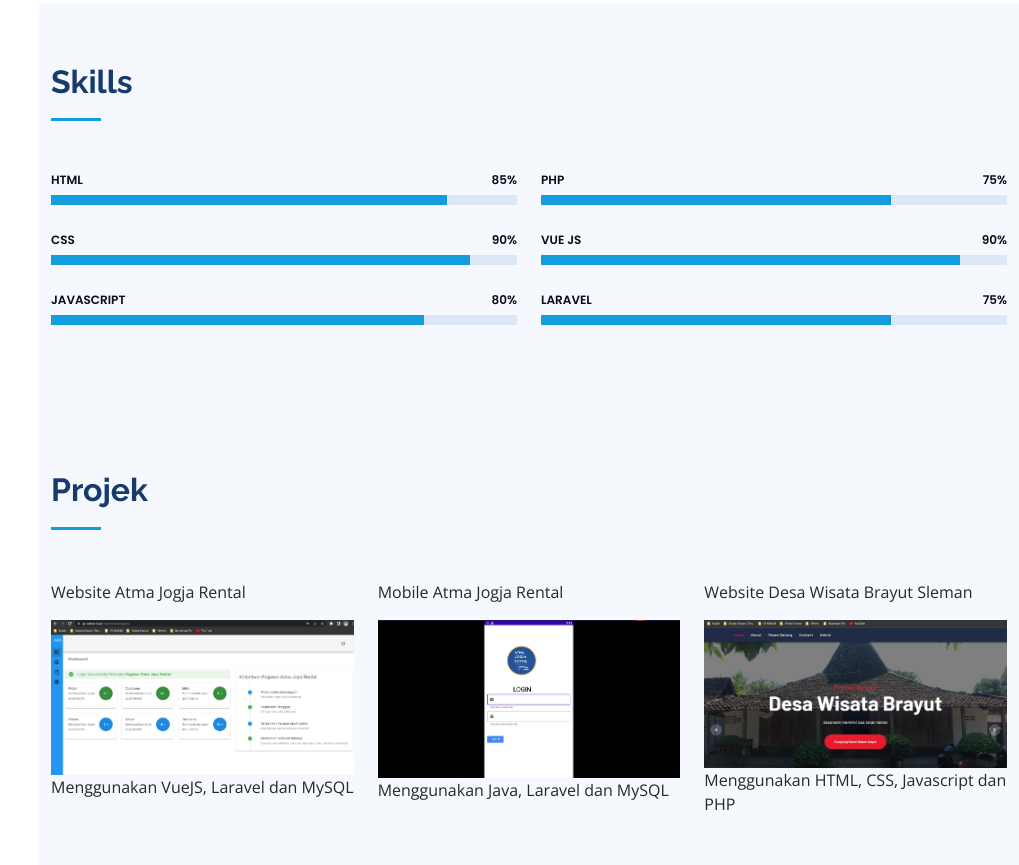
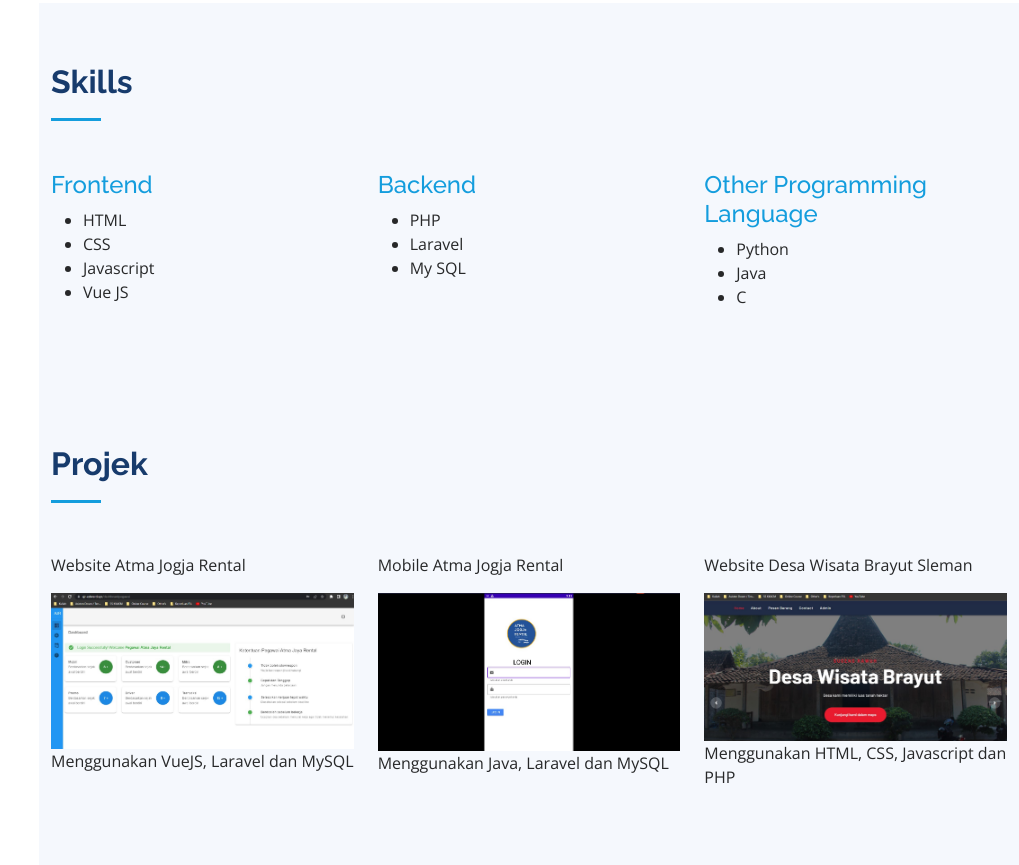
Before and after one commit to michaeledwardd/michaeledwardd.gihub.com, a plain HTML site: page index.html in a window 1280 px wide. Shown: the part 2137-3002 px from the top of the page, without its empty margins (261-1280 px from the left). Drawn offline with nearby package versions, Linux system fonts and the light colour scheme.

Commit message:
sudah final bismilah

```diff
--- a/index.html
+++ b/index.html
@@ -167,60 +167,34 @@
         <div class="section-title">
           <h2>Skills</h2>
         </div>
+        <div class="row">
+          <div class="col-lg-4 col-md-6 icon-box" data-aos="fade-up">
+            <h4 class="title"><a href="">Frontend</a></h4>
+            <ul>
+              <li>HTML</li>
+              <li>CSS</li>
+              <li>Javascript</li>
+              <li>Vue JS</li>
+            </ul>
+          </div>
+          <div class="col-lg-4 col-md-6 icon-box" data-aos="fade-up" data-aos-delay="100">
+            <h4 class="title"><a href="">Backend</a></h4>
+            <ul>
+              <li>PHP</li>
+              <li>Laravel</li>
+              <li>My SQL</li>
+            </ul>
+          </div>
+          <div class="col-lg-4 col-md-6 icon-box" data-aos="fade-up" data-aos-delay="100">
+            <h4 class="title"><a href="">Other Programming Language</a></h4>
+            <ul>
+              <li>Python</li>
+              <li>Java</li>
+              <li>C</li>
+            </ul>
+          </div>
+        </div>
 
-        <div class="row skills-content">
-
-          <div class="col-lg-6" data-aos="fade-up">
-
-            <div class="progress">
-              <span class="skill">HTML <i class="val">85%</i></span>
-              <div class="progress-bar-wrap">
-                <div class="progress-bar" role="progressbar" aria-valuenow="85" aria-valuemin="0" aria-valuemax="100"></div>
-              </div>
-            </div>
-
-            <div class="progress">
-              <span class="skill">CSS <i class="val">90%</i></span>
-              <div class="progress-bar-wrap">
-                <div class="progress-bar" role="progressbar" aria-valuenow="90" aria-valuemin="0" aria-valuemax="100"></div>
-              </div>
-            </div>
-
-            <div class="progress">
-              <span class="skill">JavaScript <i class="val">80%</i></span>
-              <div class="progress-bar-wrap">
-                <div class="progress-bar" role="progressbar" aria-valuenow="80" aria-valuemin="0" aria-valuemax="100"></div>
-              </div>
-            </div>
-
-          </div>
-
-          <div class="col-lg-6" data-aos="fade-up" data-aos-delay="100">
-
-            <div class="progress">
-              <span class="skill">PHP <i class="val">75%</i></span>
-              <div class="progress-bar-wrap">
-                <div class="progress-bar" role="progressbar" aria-valuenow="75" aria-valuemin="0" aria-valuemax="100"></div>
-              </div>
-            </div>
-
-            <div class="progress">
-              <span class="skill">Vue JS <i class="val">90%</i></span>
-              <div class="progress-bar-wrap">
-                <div class="progress-bar" role="progressbar" aria-valuenow="90" aria-valuemin="0" aria-valuemax="100"></div>
-              </div>
-            </div>
-
-            <div class="progress">
-              <span class="skill">Laravel <i class="val">75%</i></span>
-              <div class="progress-bar-wrap">
-                <div class="progress-bar" role="progressbar" aria-valuenow="75" aria-valuemin="0" aria-valuemax="100"></div>
-              </div>
-            </div>
-
-          </div>
-
-        </div>
 
       </div>
     </section><!-- End Skills Section -->
```
